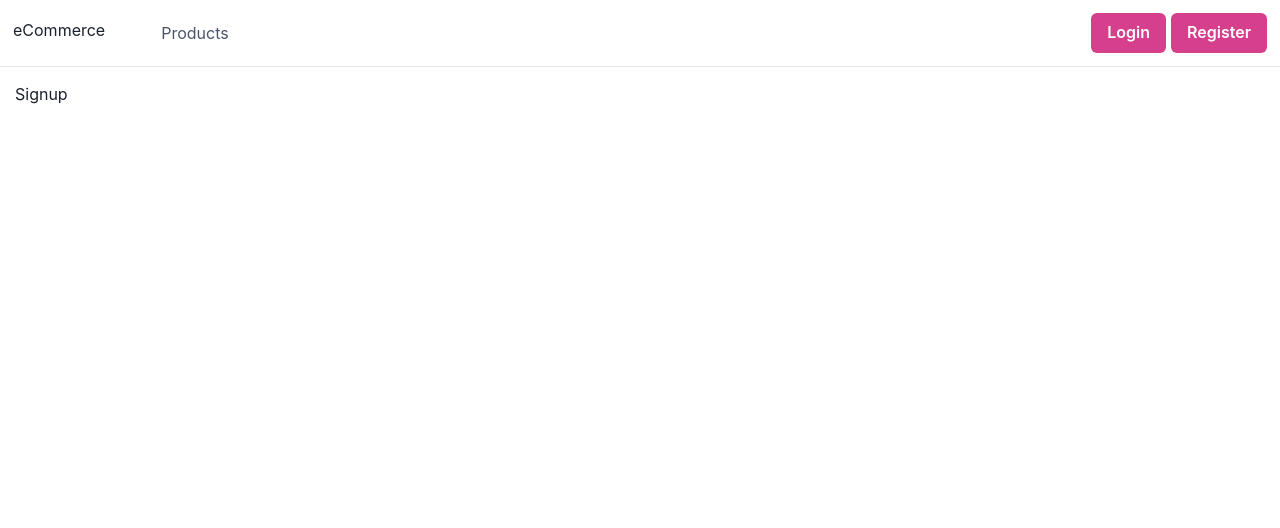
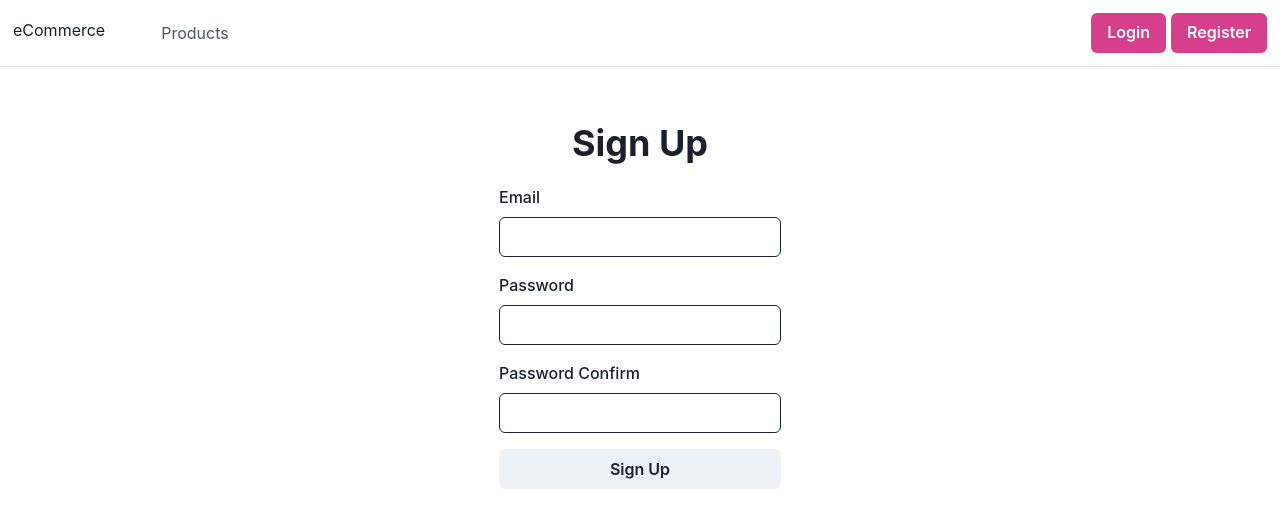
Before and after one commit to eraykeskinmac/e-commerce-app, a React (Create React App) app in the folder client/: page /signup in a window 1280 px wide. Shown: the top 528 px of the page. Built offline with nearby package versions, Linux system fonts and the light colour scheme.

Commit message:
registration page finished validations done

```diff
--- a/client/package.json
+++ b/client/package.json
@@ -10,6 +10,7 @@
     "@testing-library/react": "^12.0.0",
     "@testing-library/user-event": "^13.2.1",
     "axios": "^0.21.1",
+    "formik": "^2.2.9",
     "framer-motion": "^4.1.17",
     "moment": "^2.29.1",
     "react": "^17.0.2",
@@ -18,7 +19,8 @@
     "react-query": "^3.21.1",
     "react-router-dom": "^5.2.1",
     "react-scripts": "4.0.3",
-    "web-vitals": "^2.1.0"
+    "web-vitals": "^2.1.0",
+    "yup": "^0.32.9"
   },
   "scripts": {
     "start": "react-scripts start",
--- a/client/src/pages/Auth/Signup/index.js
+++ b/client/src/pages/Auth/Signup/index.js
@@ -1,7 +1,52 @@
+import { Box, Button, Flex, FormControl, FormLabel, Heading, Input } from '@chakra-ui/react';
+import { useFormik } from 'formik';
 import React from 'react';
+import validationSchema from './validations';
 
 function Signup() {
-  return <div>Signup</div>;
+
+  const formik = useFormik({
+    initialValues: {
+      email: '',
+      password: '',
+      passwordConfirm: '',
+    },
+    validationSchema,
+    onSubmit: async (values, bag) => {
+      console.log(values);
+    }
+  });
+
+  return <>
+    <Flex align="center" width="full" justifyContent='center'>
+      <Box pt={10}>
+        <Box textAlign='center'>
+          <Heading>Sign Up</Heading>
+        </Box>
+        <Box my={5} textAlign='center'>
+
+          <form onSubmit={formik.handleSubmit}>
+            <FormControl>
+              <FormLabel>Email</FormLabel>
+              <Input name="email" onChange={formik.handleChange} onBlur={formik.handleBlur} value={formik.values.email} />
+            </FormControl>
+            <FormControl mt='4'>
+              <FormLabel>Password</FormLabel>
+              <Input name="password" type="password" onChange={formik.handleChange} onBlur={formik.handleBlur} value={formik.values.password} />
+            </FormControl>
+            <FormControl mt='4'>
+              <FormLabel>Password Confirm</FormLabel>
+              <Input name="passwordConfirm" type="password" onChange={formik.handleChange} onBlur={formik.handleBlur} value={formik.values.passwordConfirm} />
+            </FormControl>
+
+            <Button mt='4' width='full' type='submit'>
+              Sign Up
+            </Button>
+          </form>
+        </Box>
+      </Box>
+    </Flex>
+  </>;
 }
 
 export default Signup;
--- /dev/null
+++ b/client/src/pages/Auth/Signup/validations.js
@@ -0,0 +1,9 @@
+import * as yup from 'yup';
+
+const validations = yup.object().shape({
+    email: yup.string().email('Geçerli bir email girin.').required('Zorunlu alan.'),
+    password: yup.string().min(5, 'Parolanız en az 5 karekter içermelidir.').required(),
+    passwordConfirm: yup.string().oneOf([yup.ref('password')], 'Parolalar uyuşmuyor.').required()
+});
+
+export default validations;
--- a/client/src/pages/Products/index.js
+++ b/client/src/pages/Products/index.js
@@ -51,7 +51,7 @@ function Products() {
           disabled={!hasNextPage || isFetchingNextPage}
         >
           {isFetchingNextPage
-            ? 'Loading more...'
+            ? 'Loading more....'
             : hasNextPage
               ? 'Load More'
               : 'Nothing more to load'}
```
Also changed, not shown: 1 other file (tests, documents, lock files or other folders).
